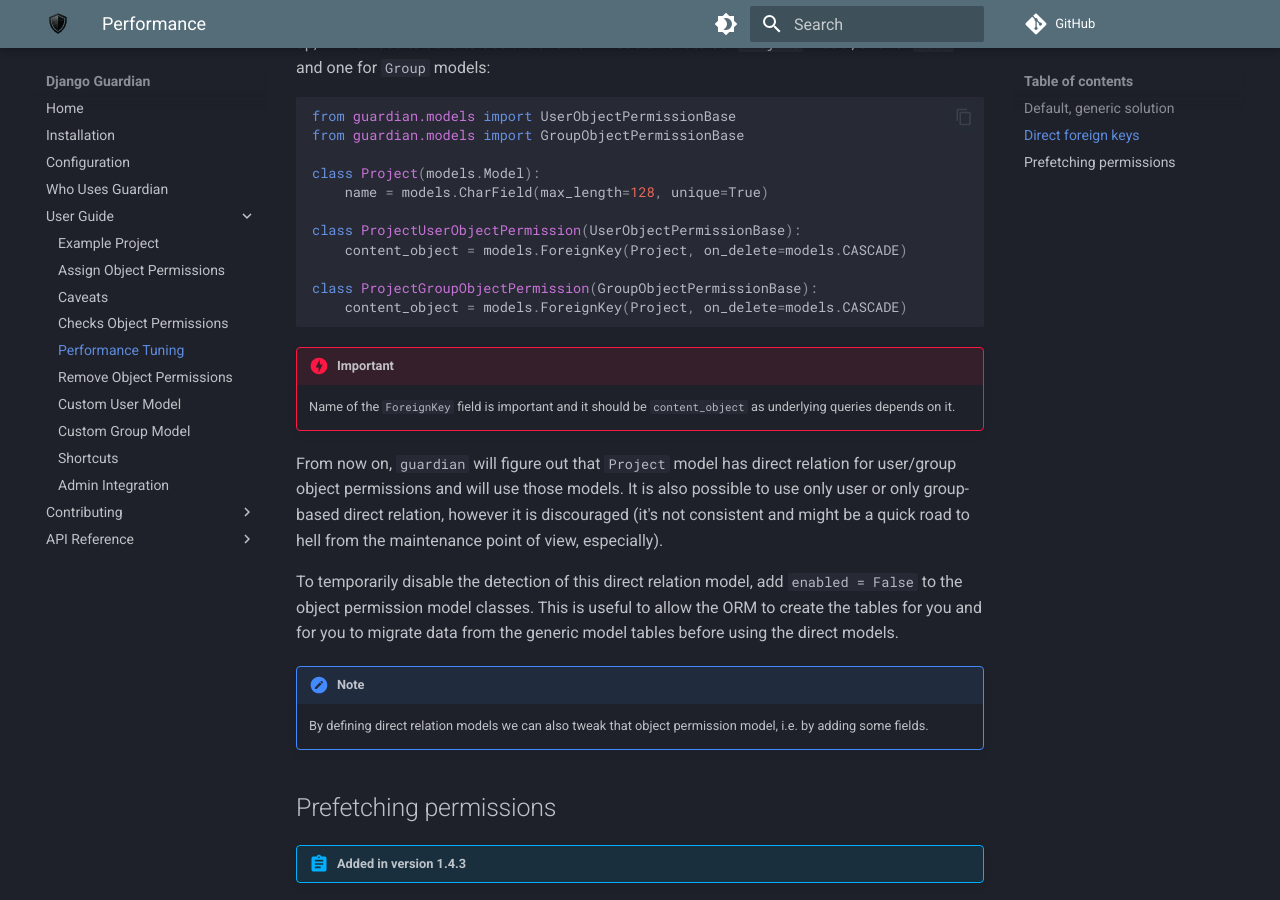
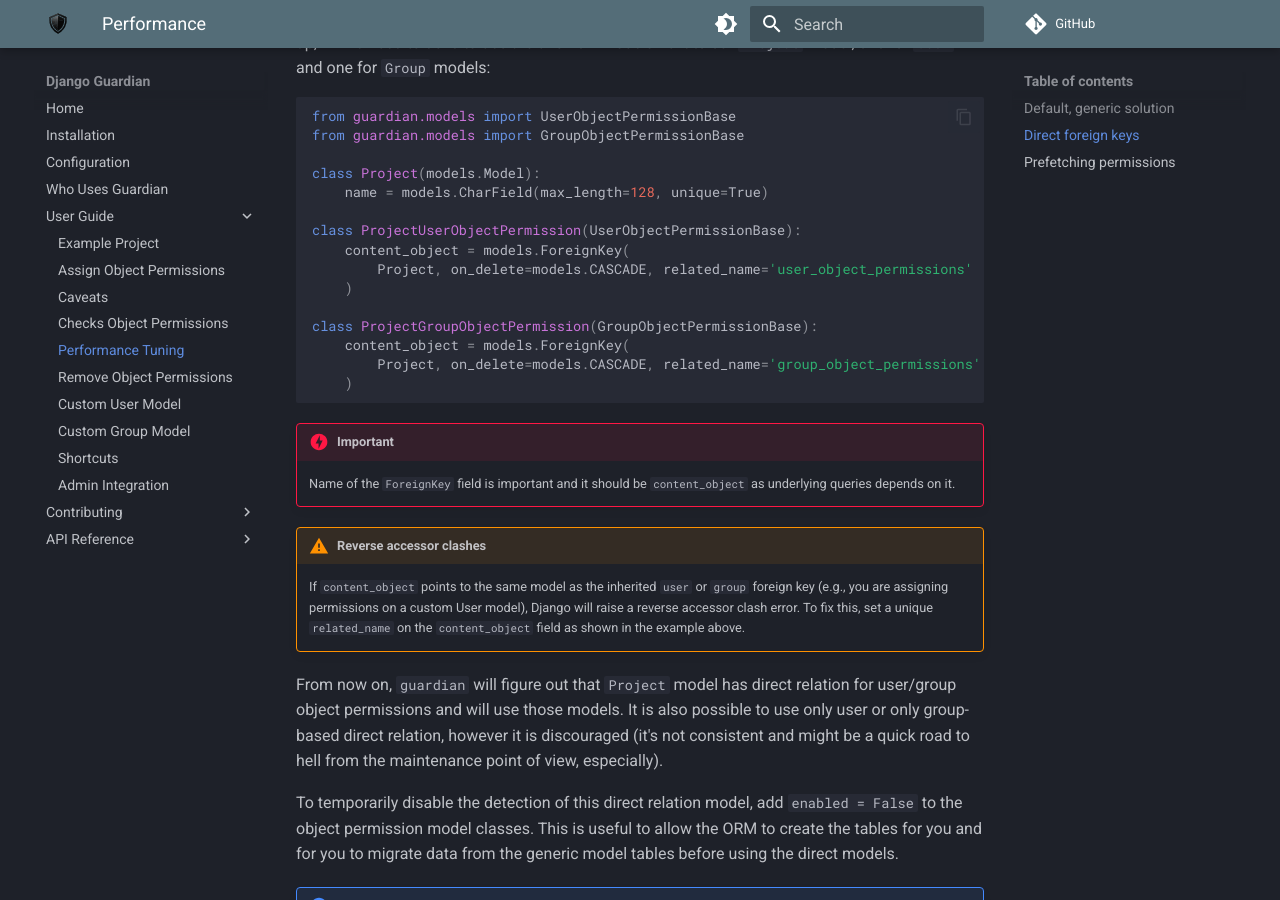
Before and after one commit to django-guardian/django-guardian, an MkDocs documentation site: the page built from docs/userguide/performance.md, in a window 1280 px wide and 900 px high, scrolled down 1456 px. Built offline with MkDocs 1.6.1 and Material for MkDocs 9.7.7, drawn with Linux system fonts in a browser that asks for light colours; plug-ins that fetch from the network failed and are left out; comment, search, counter and statistics services are not loaded.

Commit message:
DOC: Add reverse accessor clash warning and an easier default

````diff
--- a/docs/userguide/performance.md
+++ b/docs/userguide/performance.md
@@ -81,15 +81,26 @@ class Project(models.Model):
     name = models.CharField(max_length=128, unique=True)
 
 class ProjectUserObjectPermission(UserObjectPermissionBase):
-    content_object = models.ForeignKey(Project, on_delete=models.CASCADE)
+    content_object = models.ForeignKey(
+        Project, on_delete=models.CASCADE, related_name='user_object_permissions'
+    )
 
 class ProjectGroupObjectPermission(GroupObjectPermissionBase):
-    content_object = models.ForeignKey(Project, on_delete=models.CASCADE)
+    content_object = models.ForeignKey(
+        Project, on_delete=models.CASCADE, related_name='group_object_permissions'
+    )
 ```
 
 !!! danger "Important"
     Name of the `ForeignKey` field is important and it should be
     `content_object` as underlying queries depends on it.
+
+!!! warning "Reverse accessor clashes"
+    If `content_object` points to the same model as the inherited `user`
+    or `group` foreign key (e.g., you are assigning permissions on a custom
+    User model), Django will raise a reverse accessor clash error. To fix
+    this, set a unique `related_name` on the `content_object` field as
+    shown in the example above.
 
 From now on, `guardian` will figure out that `Project` model has direct
 relation for user/group object permissions and will use those models. It
````
